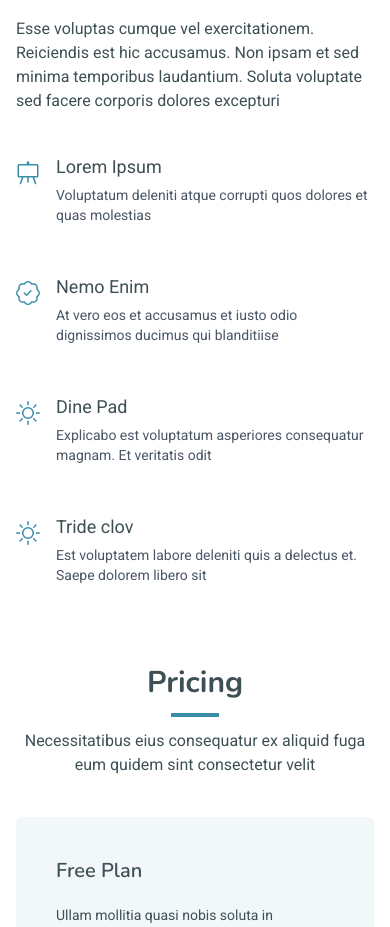
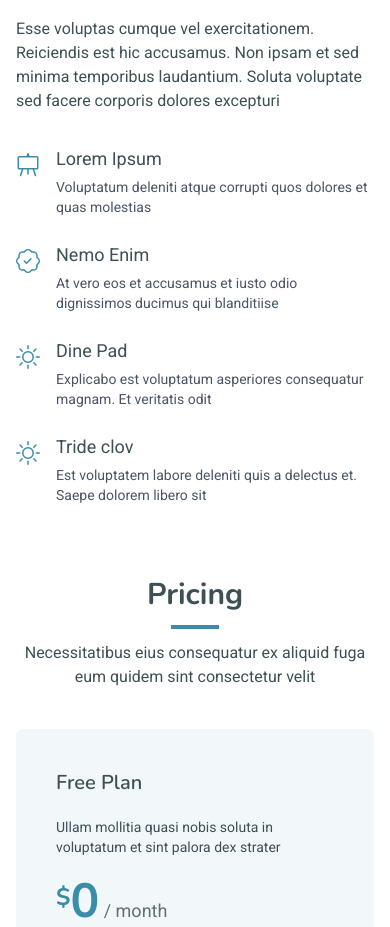
Before and after one commit to buntychauhan010000/QuickStart, a React (Vite) app: page / in a window 390 px wide. Shown: the part 6782-7709 px from the top of the page. Built offline with nearby package versions, Linux system fonts and the light colour scheme.

Commit message:
New Verson

```diff
--- a/src/components/Enimquis.jsx
+++ b/src/components/Enimquis.jsx
@@ -26,13 +26,13 @@ function Enimquis() {
           </p>
 
           {/* Features List */}
-          <div className="grid sm:grid-cols-2 gap-4 mt-6">
+          <div className="grid sm:grid-cols-2 gap-2 sm:gap-4 mt-6">
             {enimquisdata.map((item, index) => (
               <div
                 key={index}
                 data-aos="fade-up"
                 data-aos-delay={index * 50}
-                className="flex items-start py-4 bg-white rounded-lg"
+                className="flex items-start py-2 sm:py-4 bg-white rounded-lg"
               >
                 <div className="text-primary text-2xl mt-2 mr-4">
                   {item.icon}
```
